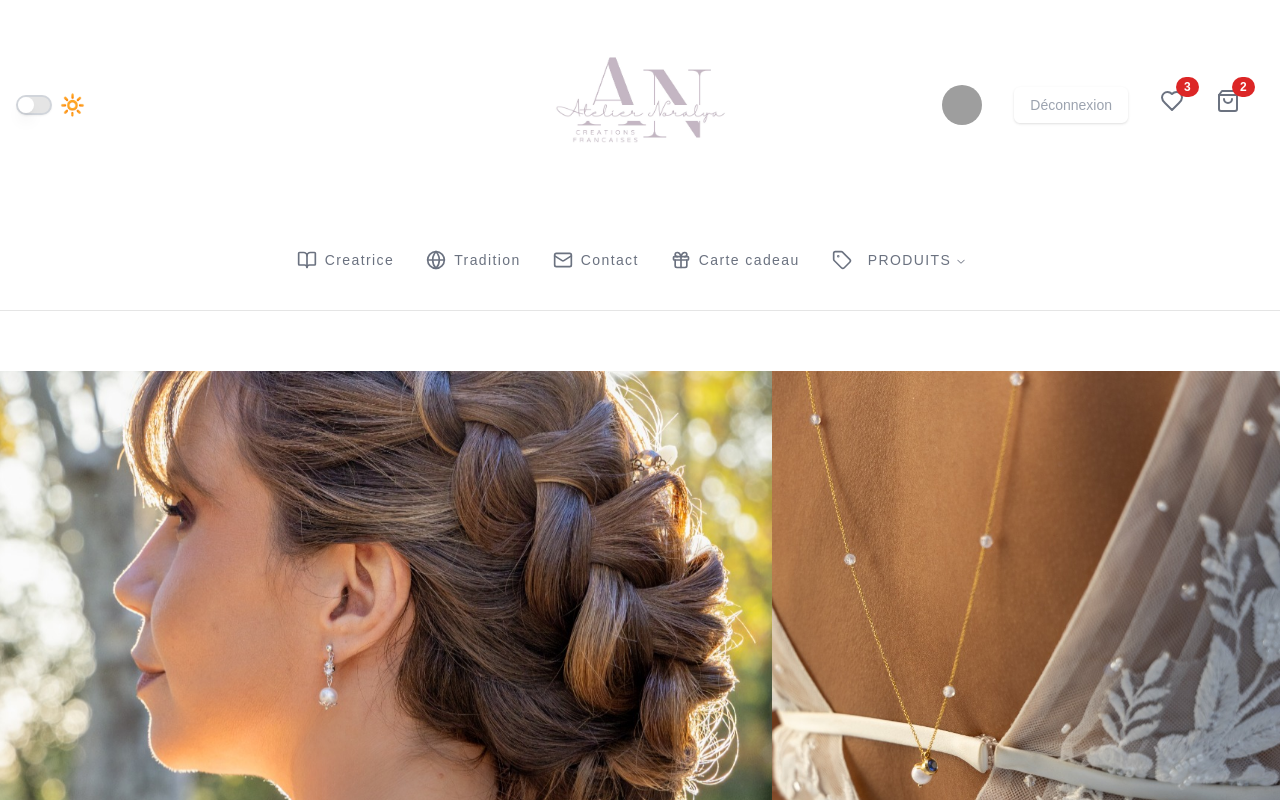
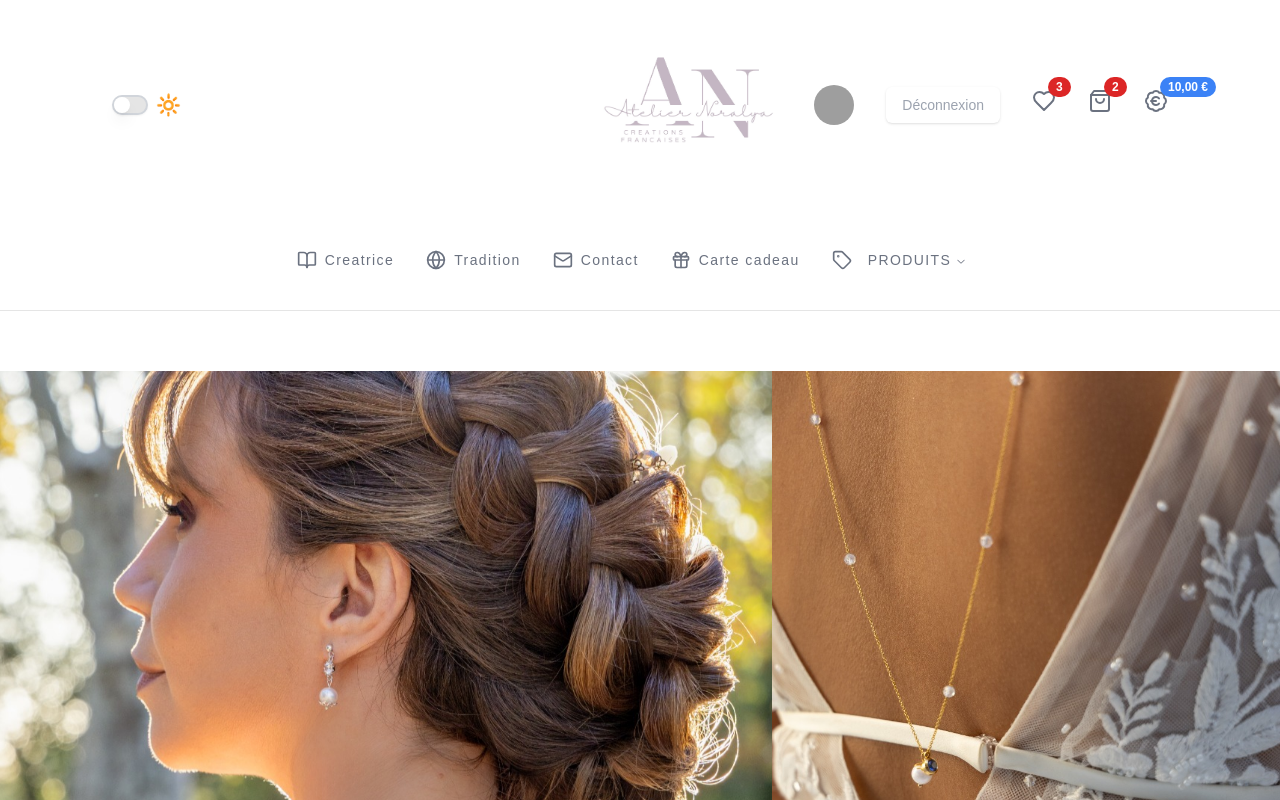
Before and after one commit to DavyHaYehoudi/e-com-v2, a Next.js app in the folder client/: page / in a window 1280 px wide. Shown: the top 800 px of the page. Built offline with nearby package versions, Linux system fonts and the light colour scheme; grey boxes are pictures that could not be loaded.

Commit message:
add cashback in navIcons

```diff
--- a/client/components/layout/navigation/NavIcons.tsx
+++ b/client/components/layout/navigation/NavIcons.tsx
@@ -1,10 +1,17 @@
-import { ShoppingBagIcon } from "lucide-react";
+import { ShoppingBagIcon, BadgeEuro } from "lucide-react";
 import Link from "next/link";
 import { Avatar, AvatarFallback, AvatarImage } from "@/components/ui/avatar";
 import LoginModal from "@/components/modules/login/LoginModal";
 import { useState } from "react";
 import { Button } from "@/components/ui/button";
 import WishlistModal from "@/components/modules/wishlist/WishlistModal";
+import { formatPrice } from "@/app/utils/pricesFormat";
+import {
+  Tooltip,
+  TooltipContent,
+  TooltipProvider,
+  TooltipTrigger,
+} from "@/components/ui/tooltip";
 
 const NavIcons = () => {
   const [isAuthenticated, setIsAuthenticated] = useState(true); // Simule la connexion
@@ -19,9 +26,10 @@ const NavIcons = () => {
   const handleAuthentication = (boolean: boolean) => {
     setIsAuthenticated(boolean); // Connexion
   };
+  const cashbackCustomer = 10;
 
   return (
-    <div className="flex items-center space-x-8 mr-6 text-gray-500">
+    <div className="flex items-center space-x-8 mr-24 text-gray-500">
       {/* Connexion / Déconnexion */}
       {isAuthenticated ? (
         <>
@@ -44,7 +52,11 @@ const NavIcons = () => {
       )}
 
       {/* Icône Wishlist avec badge */}
-      <div className="relative">
+      <TooltipProvider>
+        <Tooltip>
+          <TooltipTrigger className="relative">
+            {" "}
+            <div>
               <WishlistModal />
               {wishlistCount > 0 && (
                 <span className="absolute bottom-6 left-4 inline-flex items-center justify-center px-2 py-1 text-xs font-bold leading-none text-white bg-red-600 rounded-full">
@@ -52,9 +64,22 @@ const NavIcons = () => {
                 </span>
               )}
             </div>
+          </TooltipTrigger>
+          <TooltipContent>
+            {wishlistCount > 0
+              ? `${wishlistCount} produit${
+                  wishlistCount > 1 ? "s" : ""
+                } dans votre liste de favoris.`
+              : "Votre liste de favoris est vide."}
+          </TooltipContent>
+        </Tooltip>
+      </TooltipProvider>
 
       {/* Icône Panier avec badge */}
-      <div className="relative">
+      <TooltipProvider>
+        <Tooltip>
+          <TooltipTrigger className="relative">
+            <div>
               <a href="/cart">
                 <ShoppingBagIcon className="w-6 h-6 mb-2 cursor-pointer" />
                 {cartCount > 0 && (
@@ -64,6 +89,35 @@ const NavIcons = () => {
                 )}
               </a>
             </div>
+          </TooltipTrigger>
+          <TooltipContent>
+            {cartCount > 0
+              ? `${cartCount} produit${
+                  cartCount > 1 ? "s" : ""
+                } dans votre panier.`
+              : "Votre panier est vide."}
+          </TooltipContent>
+        </Tooltip>
+      </TooltipProvider>
+
+      {/* Icône Cashback avec badge */}
+      <TooltipProvider>
+        <Tooltip>
+          <TooltipTrigger className="relative">
+            <div>
+              <BadgeEuro className="w-6 h-6 mb-2 " />
+              {cashbackCustomer > 0 && (
+                <span className="absolute bottom-6 left-4 inline-flex items-center justify-center px-2 py-1 text-xs font-bold leading-none text-white bg-blue-500 rounded-full whitespace-nowrap">
+                  {formatPrice(cashbackCustomer)}
+                </span>
+              )}
+            </div>
+          </TooltipTrigger>
+          <TooltipContent>
+            Votre cashback est de {formatPrice(cashbackCustomer)}.
+          </TooltipContent>
+        </Tooltip>
+      </TooltipProvider>
     </div>
   );
 };
--- a/client/components/layout/navigation/TopNavbar.tsx
+++ b/client/components/layout/navigation/TopNavbar.tsx
@@ -7,7 +7,7 @@ const TopNavbar = () => {
   return (
     <div className="flex justify-between items-center p-4 bg-whitesmoke my-8">
       {/* Groupe 1 : Bouton Switch (Dark Mode) */}
-      <div className="flex-1">
+      <div className="flex-1 ml-24">
         <ThemeToggle />
       </div>
 
```
Lines whose indentation alone changed are shown as unchanged.
